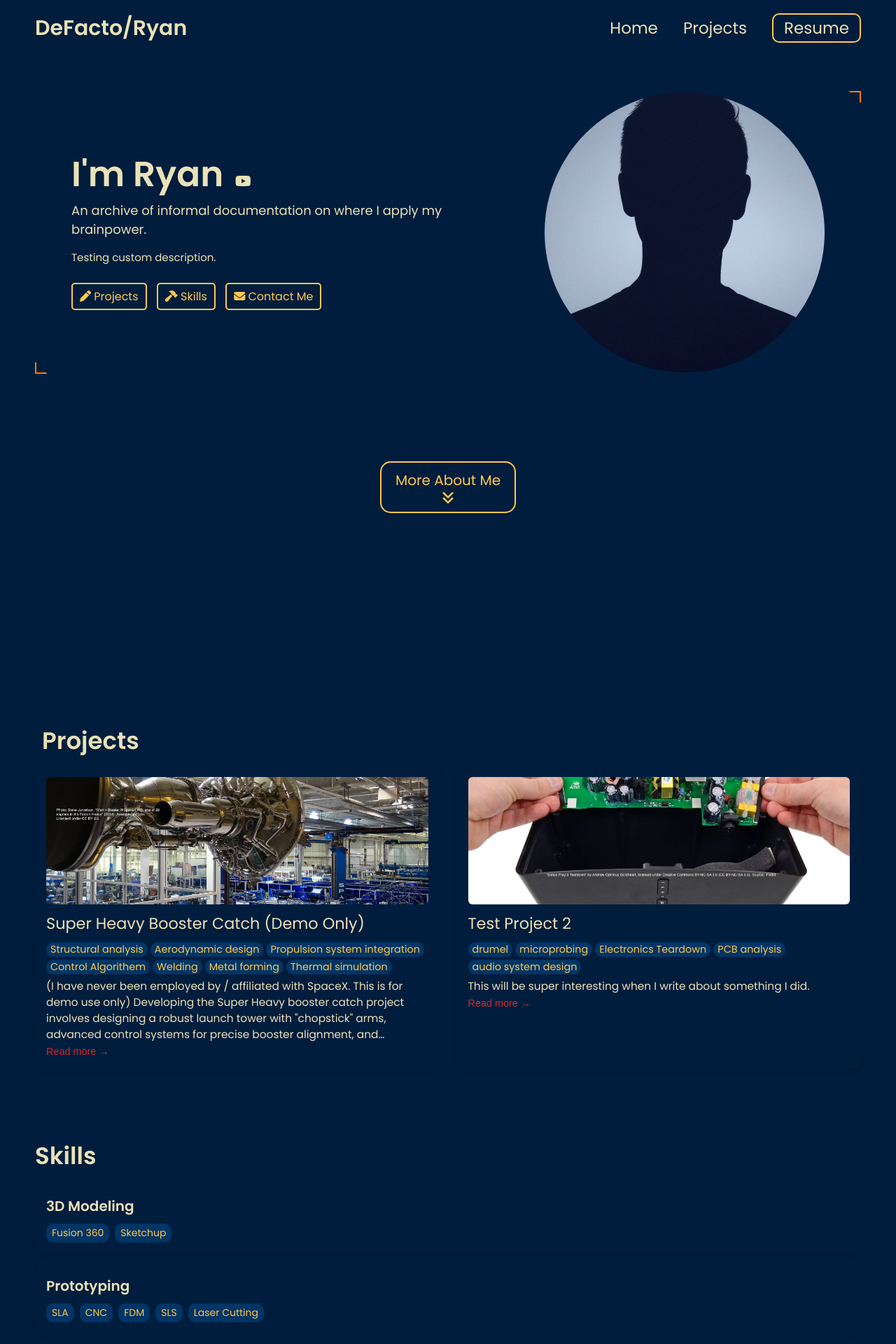
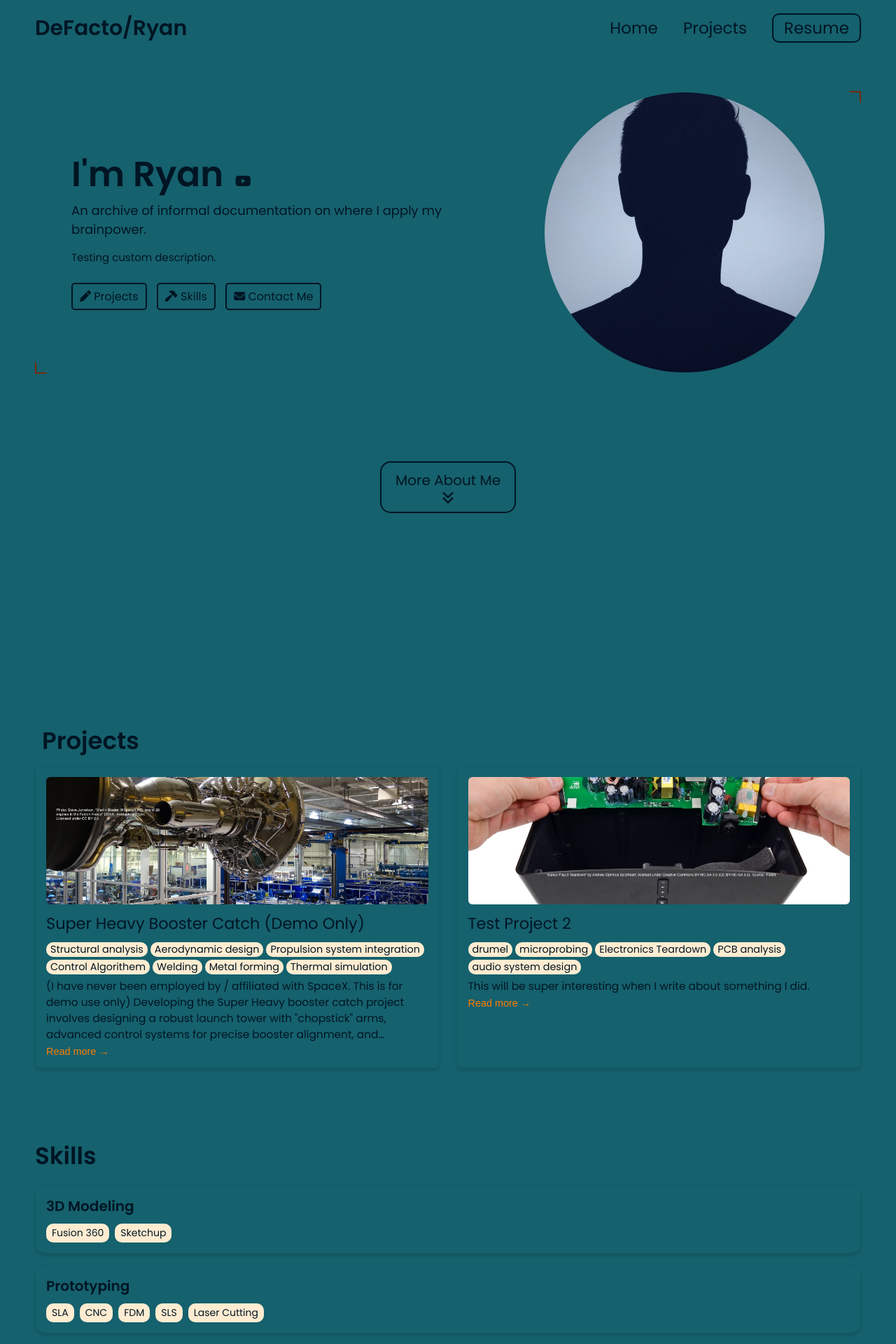
Before and after one commit to DefactoRyan/DefactoRyan.github.io, a Jekyll site: the page built from index.html, in a window 1280 px wide. Shown: the top 1920 px of the page at 70% size. Built offline with Jekyll 4.4.1, drawn with Linux system fonts in a browser that asks for light colours.

Commit message:
Update _config.yml

```diff
--- a/_config.yml
+++ b/_config.yml
@@ -36,7 +36,7 @@ external-links:    # input only your own url slug. The icons with missing entrie
   x-twitter:   # https://x.com/{your url slug}
   threads:            # https://threads.net/@{your url slug}
   instragram:       # https://instagram.com/{your url slug}
-  youtube: https://www.youtube.com/@defactoryan          # https://youtube.com/@{your url slug}
+  youtube: defactoryan          # https://youtube.com/@{your url slug}
   discord:            # https://discord.com/users/{your url slug}
   bluesky:           # https://bsky.app/profile/{your url slug}
 
@@ -80,12 +80,12 @@ formspree-key:   https://formspree.io/f/xgvzqbbw
 
 # Active theme (Updatethis to switch themes). Make sure to keep the indentation the samne.
 colors: # this is the basic theme
-  text: "#eae2b7"
-  border: "#f77f00"
-  link: "#ffc94d"
-  highlight: "#d62828"
-  background: "#001d3d"
-  light_background: "#003566"
+  text: "#001524"
+  border: "#78290f"
+  link: "#001524"
+  highlight: "#ff7d00"
+  background: "#15616d"
+  light_background: "#ffecd1"
 
 # A few examples.
 basic theme:
```
